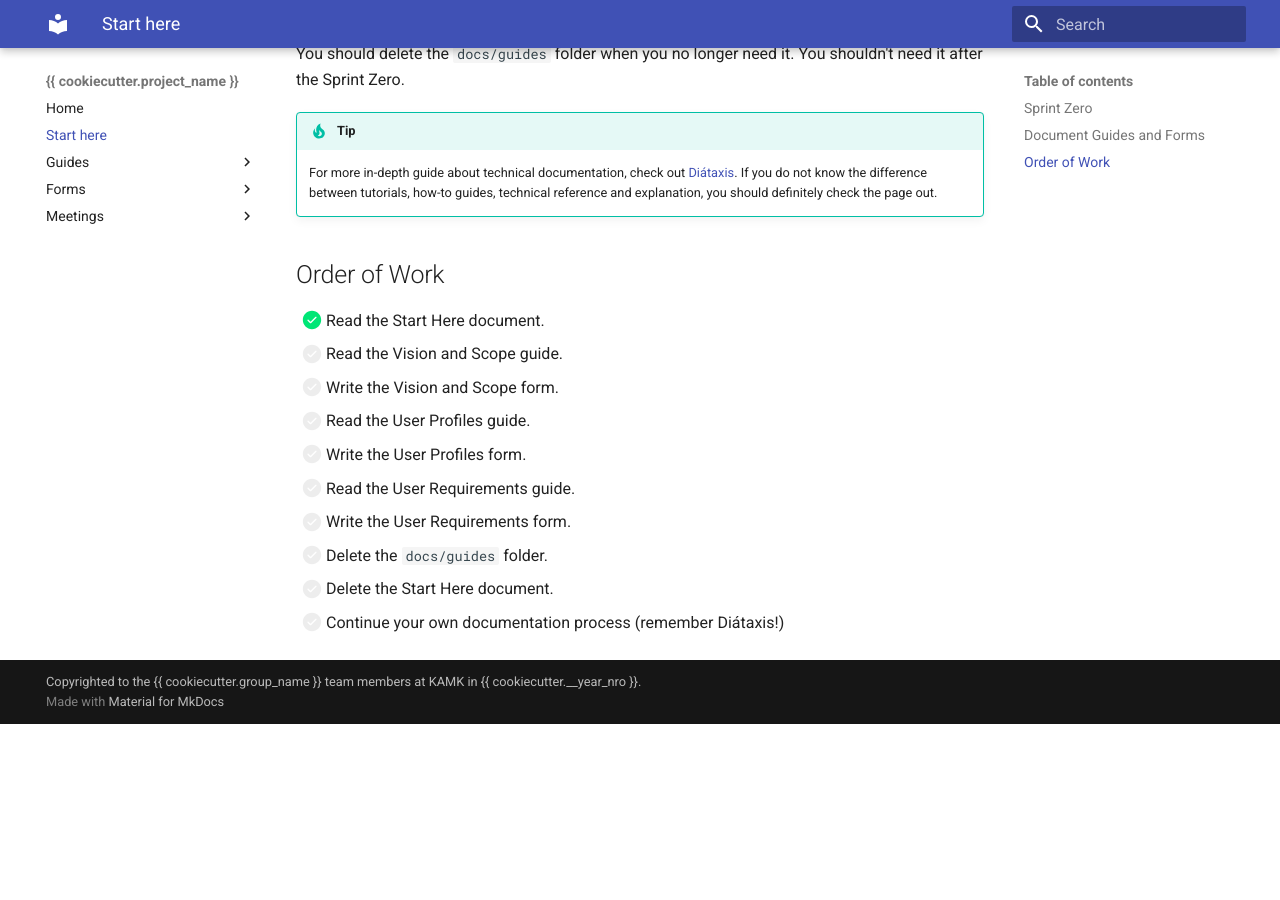
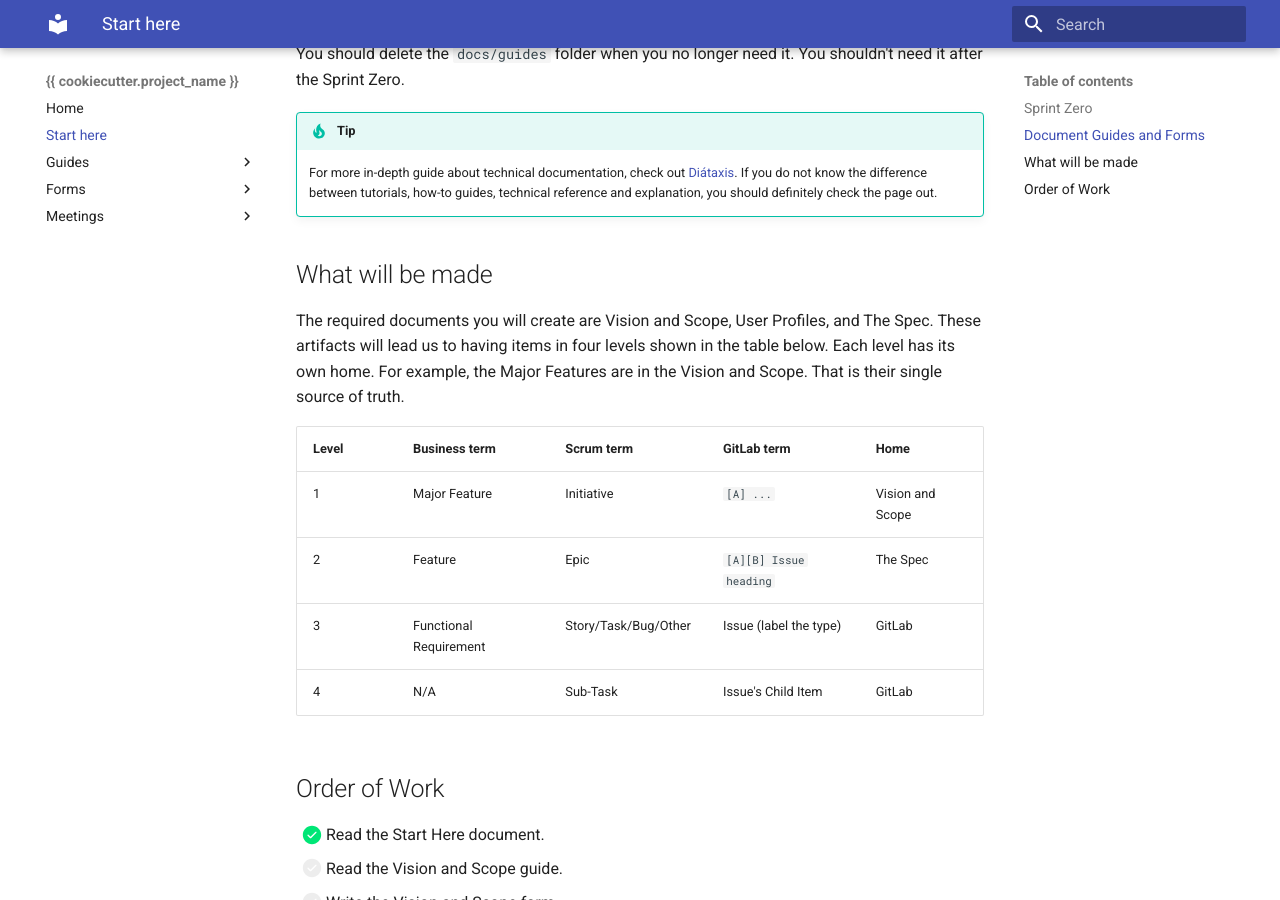
Before and after one commit to sourander/kamk-cookiecutters, an MkDocs documentation site: the page built from project/{{cookiecutter.containing_folder}}/docs/docs/start_here.md, in a window 1280 px wide and 900 px high, scrolled down 1076 px. Built offline with MkDocs 1.6.1 and Material for MkDocs 9.7.7, drawn with Linux system fonts in a browser that asks for light colours; before the commit the page ends 1800 px from its top, so only the background shows below that.

Commit message:
Minor reformatting

```diff
--- a/project/{{cookiecutter.containing_folder}}/docs/docs/start_here.md
+++ b/project/{{cookiecutter.containing_folder}}/docs/docs/start_here.md
@@ -33,6 +33,17 @@ You should delete the `docs/guides` folder when you no longer need it. You shoul
 
     For more in-depth guide about technical documentation, check out [Diátaxis](https://diataxis.fr/). If you do not know the difference between tutorials, how-to guides, technical reference and explanation, you should definitely check the page out.
 
+## What will be made
+
+The required documents you will create are Vision and Scope, User Profiles, and The Spec. These artifacts will lead us to having items in four levels shown in the table below. Each level has its own home. For example, the Major Features are in the Vision and Scope. That is their single source of truth.
+
+| Level | Business term          | Scrum term           | GitLab term            | Home             |
+| ----- | ---------------------- | -------------------- | ---------------------- | ---------------- |
+| 1     | Major Feature          | Initiative           | `[A] ...`              | Vision and Scope |
+| 2     | Feature                | Epic                 | `[A][B] Issue heading` | The Spec         |
+| 3     | Functional Requirement | Story/Task/Bug/Other | Issue (label the type) | GitLab           |
+| 4     | N/A                    | Sub-Task             | Issue's Child Item     | GitLab           |
+
 ## Order of Work
 
 - [x] Read the Start Here document.
```
Also changed, not shown: project/{{cookiecutter.containing_folder}}/docs/docs/forms/vision.md (+5 -18 lines), project/{{cookiecutter.containing_folder}}/docs/docs/guides/spec.md (+4 -4 lines).
